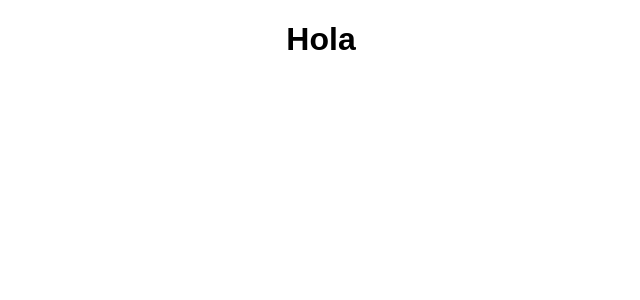
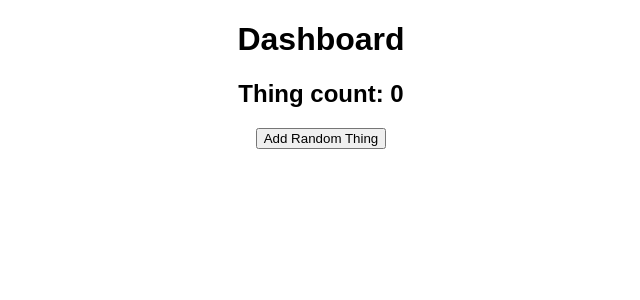
Before and after one commit to jozue06/redux-routing-seed, a React (Create React App) app: page / in a window 1280 px wide. Shown: the top 300 px of the page, without its empty margins (319-959 px from the left). Built offline with nearby package versions, Linux system fonts and the light colour scheme.

Commit message:
adds feature to add random thing

```diff
--- a/package.json
+++ b/package.json
@@ -9,7 +9,8 @@
     "react-router-dom": "^4.3.1",
     "react-scripts": "1.1.5",
     "redux": "^4.0.0",
-    "redux-thunk": "^2.3.0"
+    "redux-thunk": "^2.3.0",
+    "uuid": "^3.3.2"
   },
   "scripts": {
     "start": "react-scripts start",
--- a/src/components/dashboard.js
+++ b/src/components/dashboard.js
@@ -1,9 +1,23 @@
-import React from 'react';
+import React, { Component, Fragment } from 'react';
+import { connect } from 'react-redux';
+import { addThing } from '../store/thing';
 
-const Dashboard = () => {
-  return (
-    <h1>Hola</h1>
-  );
-};
+class Dashboard extends Component {
+  render() {
+    return (
+      <Fragment>
+        <h1>Dashboard</h1>
+        <h2>Thing count: {this.props.things.length}</h2>
+        <button
+          onClick={() => this.props.addThing({ name : 'thing' + Math.floor(Math.random() * 100)})}>
+          Add Random Thing
+          </button>
+      </Fragment>
+    );
+  }
+}
 
-export default Dashboard;
+const mapStateToProps = ({ thingState }) => ({ things : thingState });
+const mapDispatchToProps = { addThing };
+
+export default connect(mapStateToProps, mapDispatchToProps)(Dashboard);
--- a/src/store/index.js
+++ b/src/store/index.js
@@ -1,6 +1,6 @@
-import { createStore, applyMiddleware } from 'redux';
+import { createStore, applyMiddleware, combineReducers } from 'redux';
 import thunk from 'redux-thunk';
 
 import thingReducer from './thing';
 
-export default createStore(thingReducer, applyMiddleware(thunk));
+export default createStore(combineReducers({thingState: thingReducer}), applyMiddleware(thunk));
--- a/src/store/thing.js
+++ b/src/store/thing.js
@@ -1,20 +1,30 @@
+import uuid from 'uuid/v1';
+
 // Actions
 const ADD = 'Thing/ADD';
 
 // Reducer
-export default function reducer(state = {}, action) {
-  switch (action.type) {
+export default function reducer(state = [], action) {
+
+  console.log({action});
+
+  const { type, payload } = action;
+
+  switch (type) {
     case ADD:
-      return {
+      return [
         ...state,
-        ...action.payload
-      };
+        payload
+      ];
     default: return state;
   }
 }
 
 // Action Creators
 export function addThing(thing) {
+
+  thing.id = uuid();
+
   return {
     type: ADD,
     payload: thing
```
